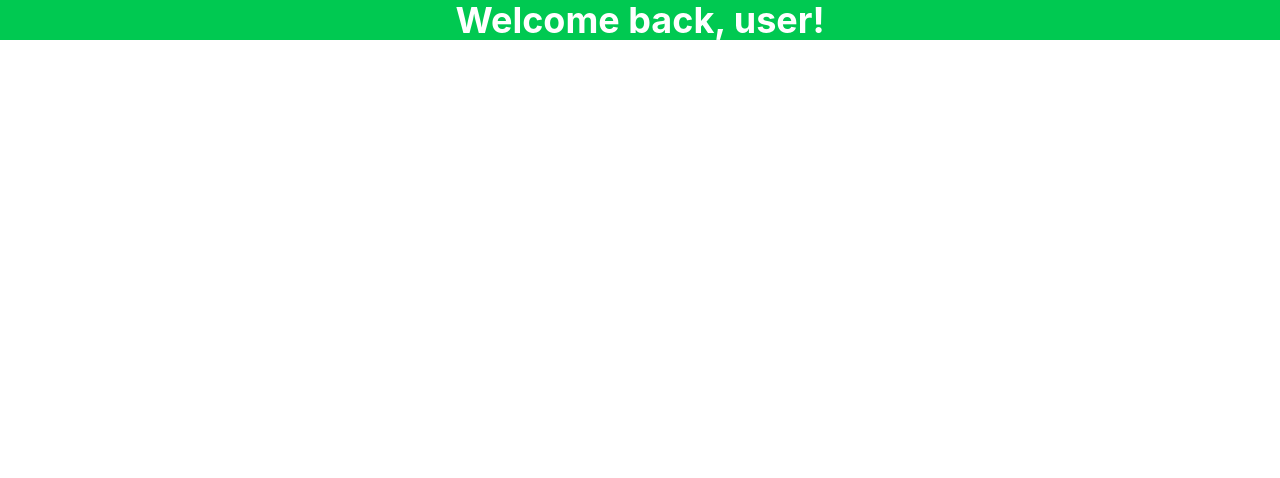
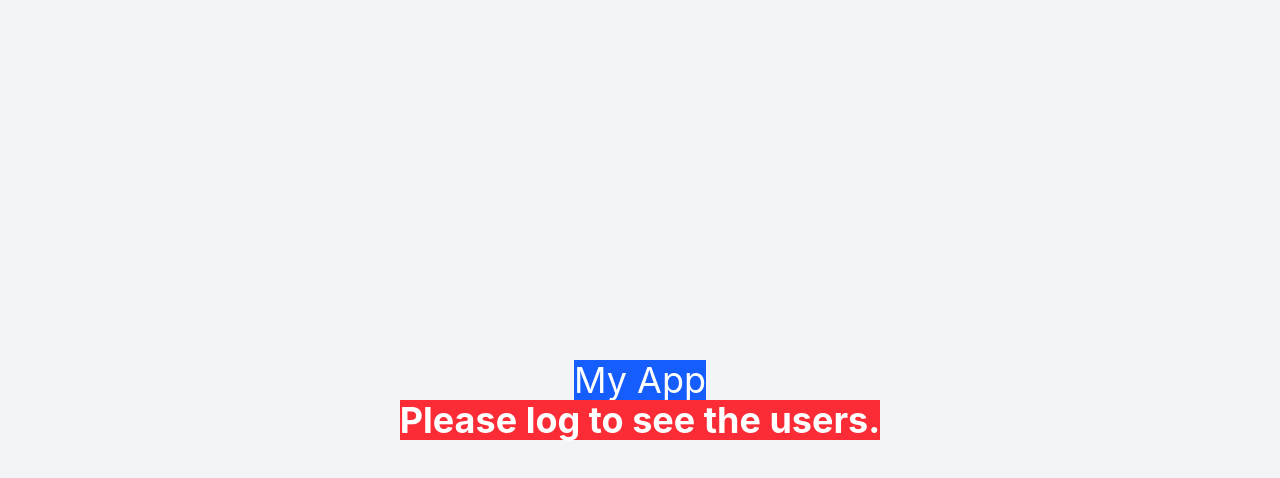
Before and after one commit to sajib083122-jpg/React_project, a React (Vite) app in the folder react_project/: page / in a window 1280 px wide. Shown: the top 478 px of the page. Built offline with nearby package versions, Linux system fonts and the light colour scheme.

Commit message:
rendering lists with map()

```diff
--- a/react_project/src/App.jsx
+++ b/react_project/src/App.jsx
@@ -2,15 +2,30 @@ import { useState } from 'react'
 
 
 function App() {
-  const isLoggedIn = true; // Change this to true or false to test the conditional rendering
+  const isLoggedIn = false; // Change this to true or false to test the conditional rendering
+
+  const user = ["Sajib", "Tiyash", "Sarthok"];
 
 
     return (
-      <div>
+      <div className="bg-gray-100 min-h-screen flex flex-col items-center justify-center">
+
+        <h1 className='bg-blue-600 text-white text-4xl front-bold text-center'>My App</h1>
+
         { isLoggedIn ? (
-          <h1 className="bg-green-500 text-white text-4xl font-bold text-center">Welcome back, user!</h1>
+          <>
+          <p className='text-lg font-semibold text-gray-700'>Here are the users:</p>
+          <ul>
+            {user.map((name, index) => (
+              <li key={index} className='text-blue-600 hover:text-blue-500'>
+                {name}
+              </li>
+            ))}
+          </ul>
+          </>
+
         ) : (
-          <h1 className="bg-red-500 text-white text-4xl font-bold text-center">Please log in to continue.</h1>
+          <h1 className="bg-red-500 text-white text-4xl font-bold text-center">Please log to see the users.</h1>
         )}
       </div>
     )
```
